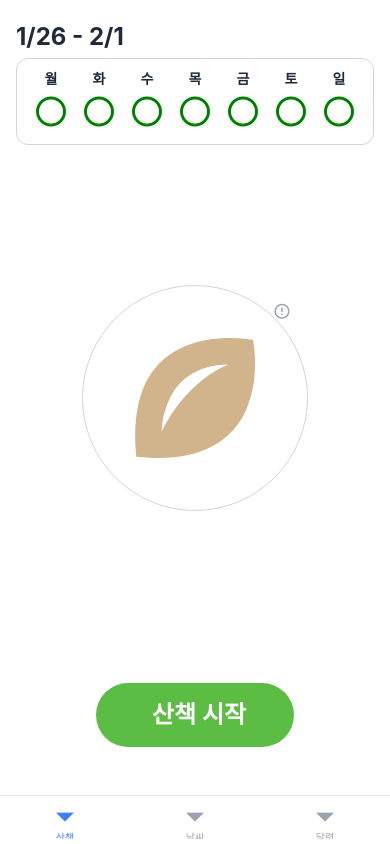
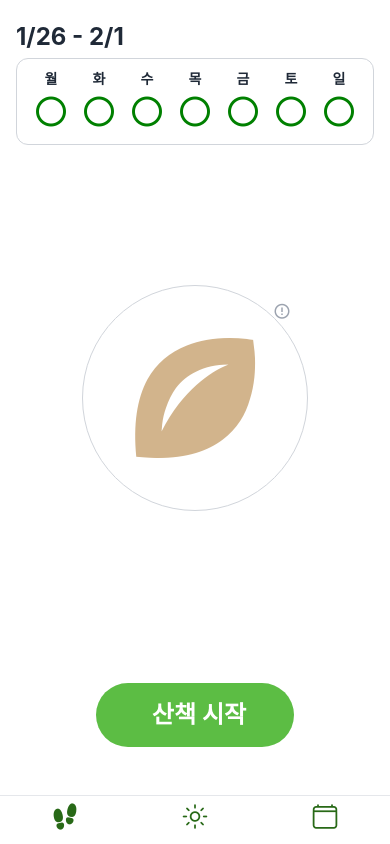
Before and after one commit to Jang-eunhye/walkaholic, a React Native app: screen / in a window 390 px wide. Built offline with nearby package versions, Linux system fonts and the light colour scheme.

Commit message:
design 탭바 디자인 수정 (아이콘)

```diff
--- a/components/TabNavigation.tsx
+++ b/components/TabNavigation.tsx
@@ -1,10 +1,12 @@
 import { NavigationContainer } from "@react-navigation/native";
 import { createBottomTabNavigator } from "@react-navigation/bottom-tabs";
+import { Ionicons } from "@expo/vector-icons";
 import WalkPage from "../pages/WalkPage";
 import WeatherPage from "../pages/WeatherPage";
 import CalendarPage from "../pages/CalendarPage";
 
 const Tab = createBottomTabNavigator();
+const DARK_GREEN = "#286917";
 
 export default function TabNavigator() {
   return (
@@ -13,8 +15,14 @@ export default function TabNavigator() {
         initialRouteName="Walk"
         screenOptions={{
           headerShown: false,
-          tabBarActiveTintColor: "#3B82F6",
-          tabBarInactiveTintColor: "#9CA3AF",
+          tabBarActiveTintColor: DARK_GREEN,
+          tabBarInactiveTintColor: DARK_GREEN,
+          tabBarShowLabel: false,
+          tabBarItemStyle: {
+            paddingVertical: 2,
+            alignItems: "center",
+            justifyContent: "center",
+          },
           tabBarStyle: {
             backgroundColor: "#FFFFFF",
             borderTopWidth: 1,
@@ -27,6 +35,13 @@ export default function TabNavigator() {
           component={WalkPage}
           options={{
             tabBarLabel: "산책",
+            tabBarIcon: ({ color, focused }) => (
+              <Ionicons
+                name={focused ? "footsteps" : "footsteps-outline"}
+                size={28}
+                color={color}
+              />
+            ),
           }}
         />
         <Tab.Screen
@@ -34,6 +49,13 @@ export default function TabNavigator() {
           component={WeatherPage}
           options={{
             tabBarLabel: "날씨",
+            tabBarIcon: ({ color, focused }) => (
+              <Ionicons
+                name={focused ? "sunny" : "sunny-outline"}
+                size={28}
+                color={color}
+              />
+            ),
           }}
         />
         <Tab.Screen
@@ -41,6 +63,13 @@ export default function TabNavigator() {
           component={CalendarPage}
           options={{
             tabBarLabel: "달력",
+            tabBarIcon: ({ color, focused }) => (
+              <Ionicons
+                name={focused ? "calendar-clear" : "calendar-clear-outline"}
+                size={28}
+                color={color}
+              />
+            ),
           }}
         />
       </Tab.Navigator>
```
